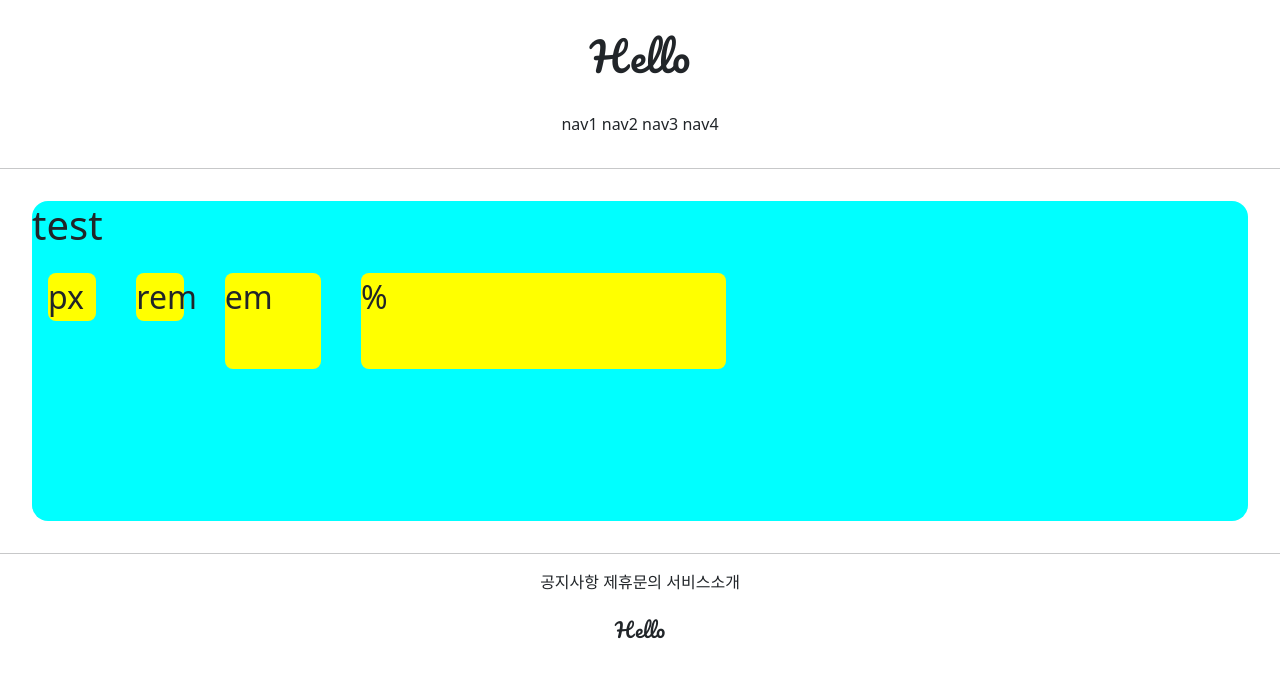
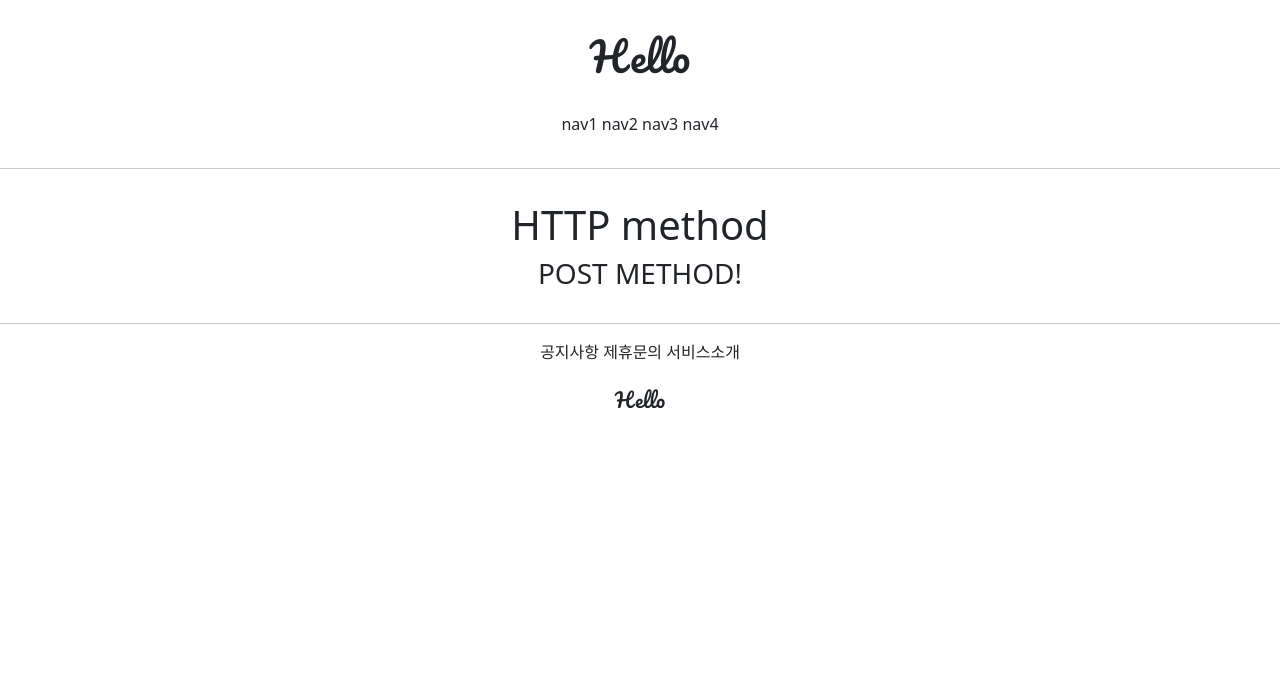
Before and after one commit to passiona2z/djangoproject, a Django app: page /accounts/hello_world/ in a window 1280 px wide. Shown: the top 678 px of the page. Run offline with Django 3.2, Linux system fonts and the light colour scheme; parts of the project's set-up code (start-up, migrations or seed data) failed here and were passed over.

Commit message:
7/9 djangoProject commit 2

```diff
--- a/accountapp/templates/accountapp/hello_world.html
+++ b/accountapp/templates/accountapp/hello_world.html
@@ -2,28 +2,12 @@
 
 {% block content %}
 
-    <style>
-        .testing {
-            background-color: yellow;
-            margin: 1rem;
-            height: 48px;
-            width: 48px;
-            border-radius: .5rem;
-            display: inline-block;
-        }
 
-    </style>
+    <div style="margin: 2rem; text-align: center;">
 
+        <h1>HTTP method</h1>
 
-
-    <div style="height: 20rem; background-color : aqua; margin: 2rem; border-radius: 1rem; font-size: 2rem">
-        <h1>test</h1>
-
-    <div class="testing" style="height: 48px; width: 48px">px</div>
-    <div class="testing" style="height: 3rem; width: 3rem">rem</div>
-    <div class="testing" style="height: 3em; width: 3em">em</div>
-    <div class="testing" style="height: 30%; width: 30%">%</div>
-
+        <h3>{{ text }}</h3>
 
     </div>
 
--- a/accountapp/views.py
+++ b/accountapp/views.py
@@ -6,4 +6,9 @@ from django.shortcuts import render
 
 # 아주 간단한 뷰
 def hello_world(request):
-    return render(request, 'accountapp/hello_world.html')
+    if request.method == "POST" :
+        return render(request, 'accountapp/hello_world.html',
+                      context={'text': 'POST METHOD!'})
+    else :
+        return render(request, 'accountapp/hello_world.html',
+                      context = {'text': 'POST METHOD!'})
```
